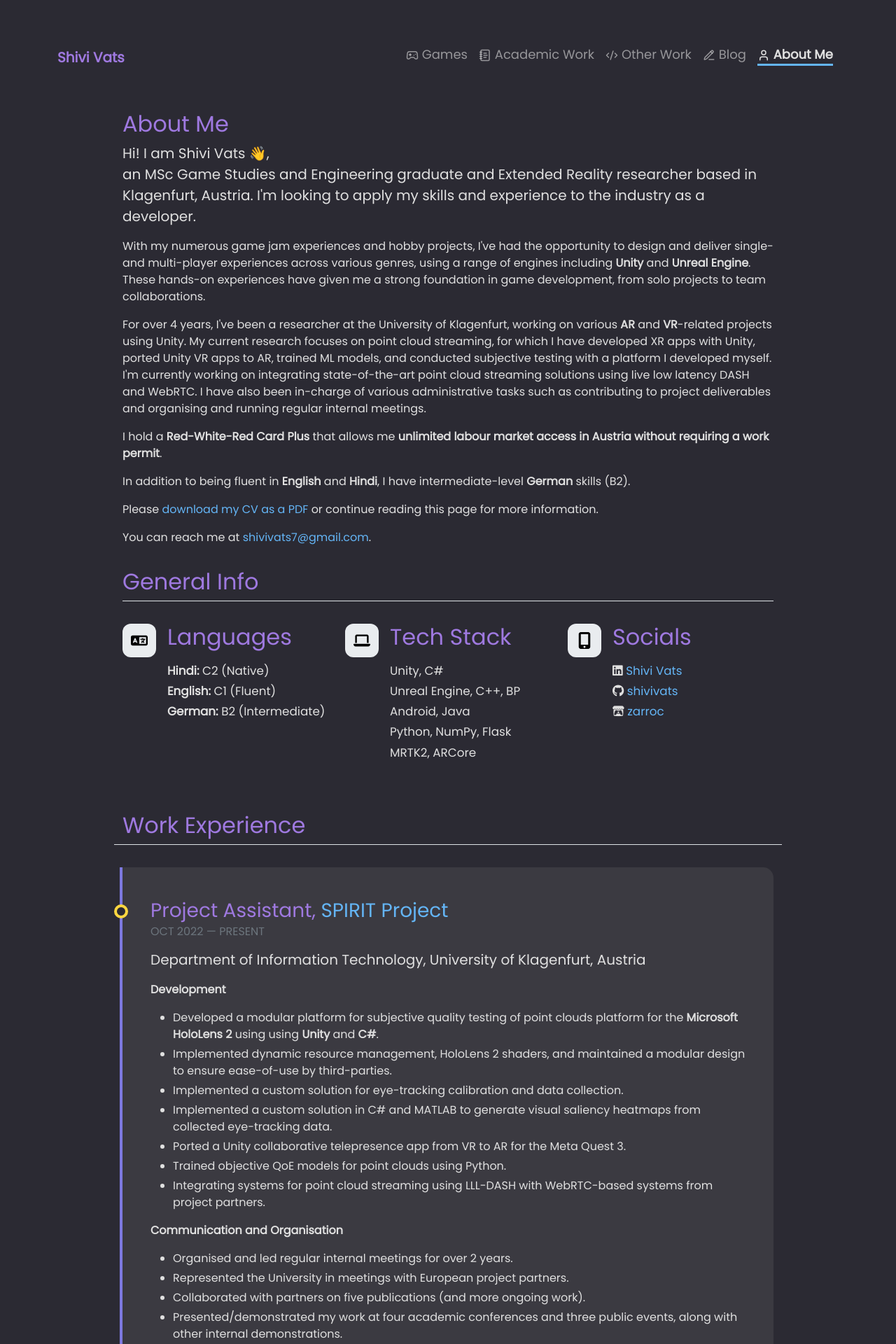
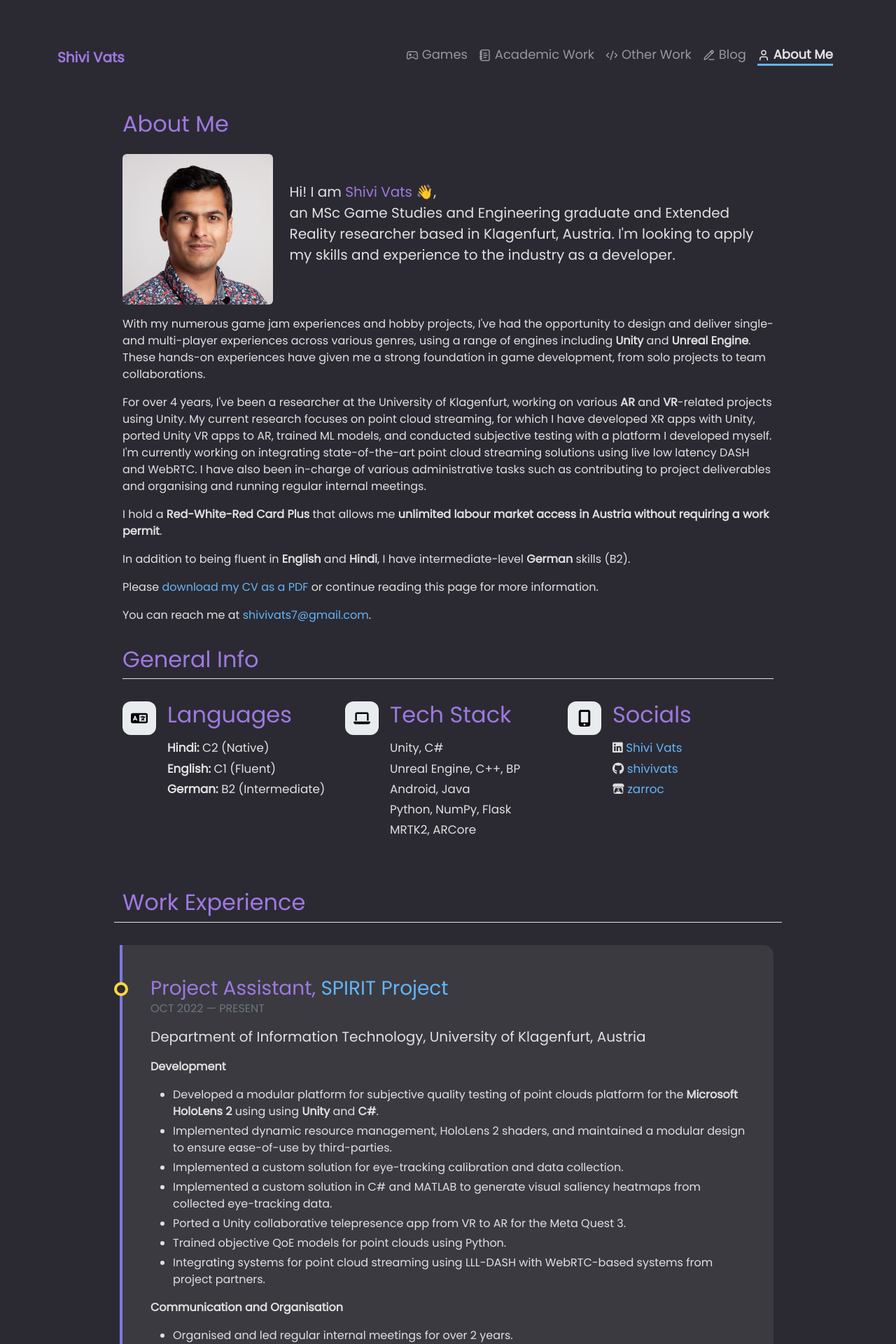
Before and after one commit to shivivats/shivivats.github.io, a Jekyll site: the page built from pages/about.html, in a window 1280 px wide. Shown: the top 1920 px of the page at 70% size. Built offline with Jekyll 4.4.1, drawn with Linux system fonts in a browser that asks for light colours; emoji names are drawn with the system emoji font.

Commit message:
added photo and made my name coloured on about me page

```diff
--- a/pages/about.html
+++ b/pages/about.html
@@ -7,10 +7,15 @@ weight: 5
 
 <h2>About Me</h2>
 <div class="row">
-    <div class="lead">Hi! I am <strong>{{ site.author.name }}</strong> :wave:,<br></div>
-    <div style="display:flex; align-items: center;">
-        {% include about/summary_lead.html %}
-        <!-- <img src="{{ site.author.image }}" alt="{{ site.title }}" class="circle-image" style="max-height:200px; width:200px;border-radius: 50%;"> -->
+    <div class="col-sm">
+        <img src="/assets/images/Me/shivi_vats_square.jpg" class="rounded float-right img-fluid" width="100%"/>
+    </div>
+    <div class="col-sm-9 align-self-center">
+        <div class="lead">Hi! I am <strong style="color:#9f79e0">{{ site.author.name }}</strong> :wave:,<br></div>
+        <div style="display:flex; align-items: center;">
+            {% include about/summary_lead.html %}
+            <!-- <img src="{{ site.author.image }}" alt="{{ site.title }}" class="circle-image" style="max-height:200px; width:200px;border-radius: 50%;"> -->
+        </div>
     </div>
     {% include about/summary.html %}
 </div>
```
